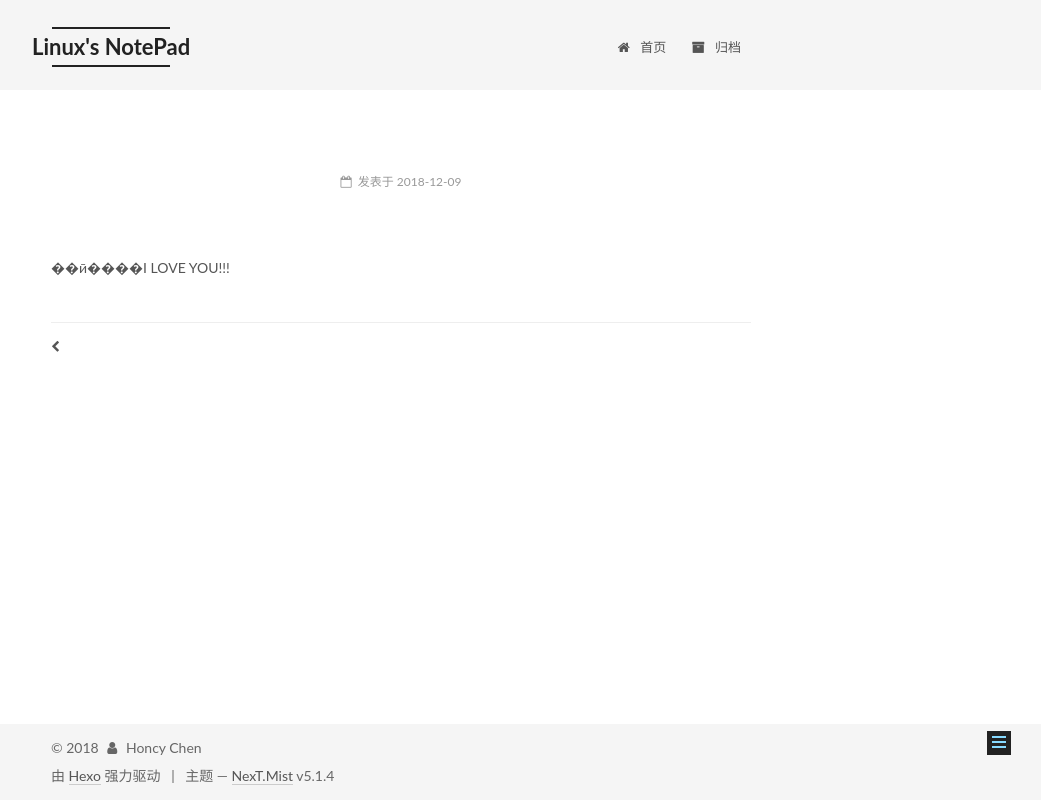
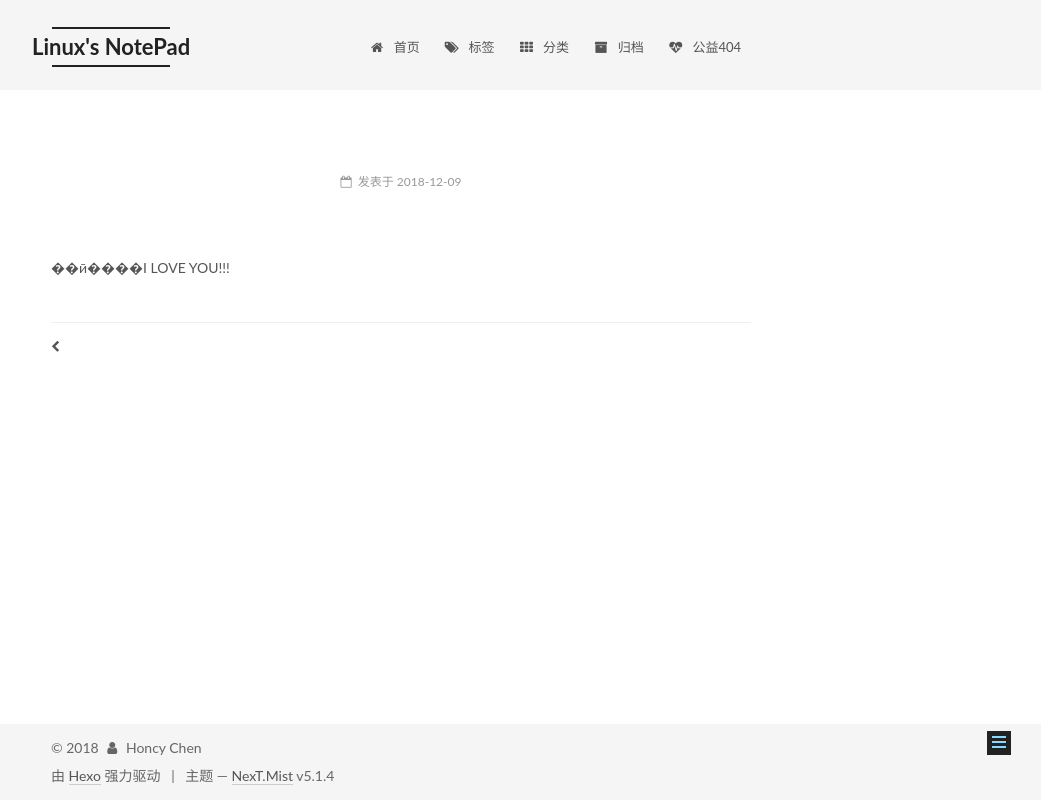
Before and after one commit to honcy1101/honcy1101.github.io, a plain HTML site: page 2018/12/09/我的第3篇博客/index.html in a window 1280 px wide. Shown: the whole page, without its empty margins (239-1280 px from the left). Drawn offline with Linux system fonts and the light colour scheme.

Commit message:
Site updated: 2018-12-09 16:14:01

```diff
--- a/2018/12/09/我的第3篇博客/index.html
+++ b/2018/12/09/我的第3篇博客/index.html
@@ -190,12 +190,42 @@
         </li>
 
 
+        <li class="menu-item menu-item-tags">
+          <a href="/tags/" rel="section">
+
+              <i class="menu-item-icon fa fa-fw fa-tags"></i> <br>
+
+            标签
+          </a>
+        </li>
+
+
+        <li class="menu-item menu-item-categories">
+          <a href="/categories/" rel="section">
+
+              <i class="menu-item-icon fa fa-fw fa-th"></i> <br>
+
+            分类
+          </a>
+        </li>
+
+
         <li class="menu-item menu-item-archives">
           <a href="/archives/" rel="section">
 
               <i class="menu-item-icon fa fa-fw fa-archive"></i> <br>
 
             归档
+          </a>
+        </li>
+
+
+        <li class="menu-item menu-item-commonweal">
+          <a href="/404/" rel="section">
+
+              <i class="menu-item-icon fa fa-fw fa-heartbeat"></i> <br>
+
+            公益404
           </a>
         </li>
 
--- a/css/main.css
+++ b/css/main.css
@@ -1822,7 +1822,7 @@ pre .javascript .function {
   width: 4px;
   height: 4px;
   border-radius: 50%;
-  background: #66ff1f;
+  background: #c64053;
 }
 .links-of-blogroll {
   font-size: 13px;
```
Also changed, not shown: 2018/12/09/我的第二篇博客/index.html (+30 -0 lines), archives/2018/12/index.html (+30 -0 lines), archives/2018/index.html (+30 -0 lines), archives/index.html (+30 -0 lines), index.html (+30 -0 lines).
